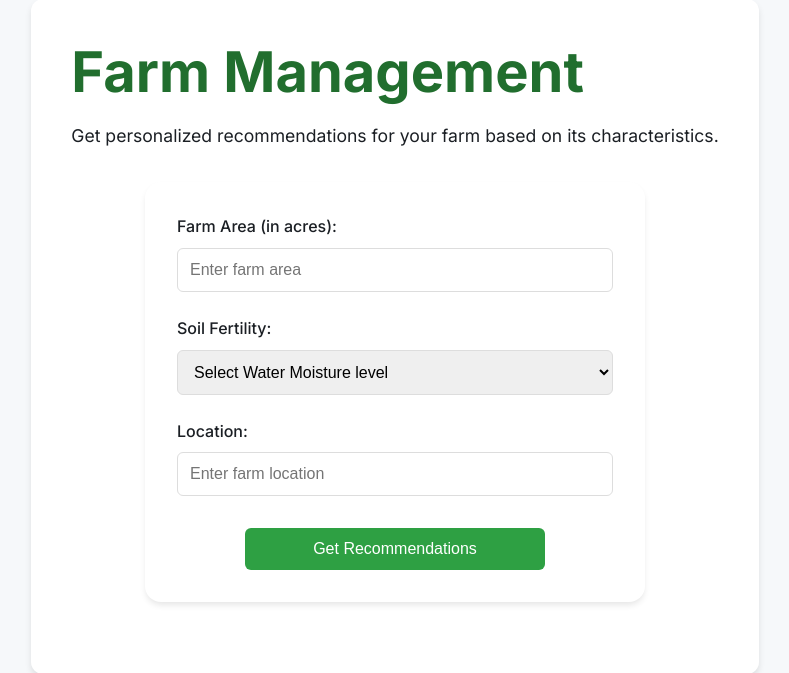
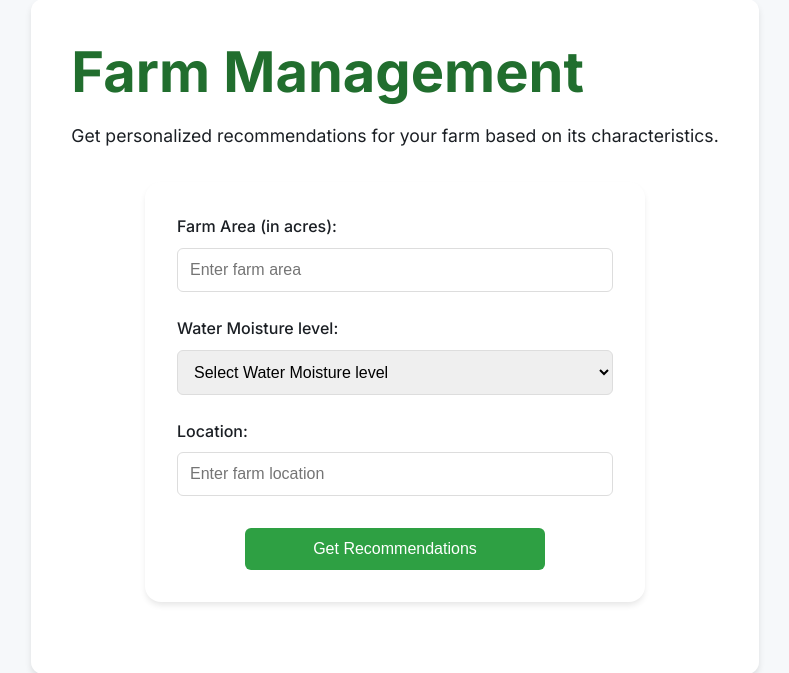
Before and after one commit to harisaran2022/GrowMate, a Flask app: page /farm-management in a window 1280 px wide. Shown: the part 97-770 px from the top of the page, without its empty margins (245-1034 px from the left). Run offline with Flask 3, Linux system fonts and the light colour scheme; some libraries are stand-ins or nearby versions.

Commit message:
Index update

```diff
--- a/templates/farm_management.html
+++ b/templates/farm_management.html
@@ -347,7 +347,7 @@
                 <input type="number" id="area" name="area" required min="0" step="0.1" placeholder="Enter farm area">
             </div>
             <div class="form-group">
-                <label for="water_content">Soil Fertility:</label>
+                <label for="water_content">Water Moisture level:</label>
                 <select id="water_content" name="water_content" required>
                     <option value="">Select Water Moisture level</option>
                     <option value="low">Low</option>
```
